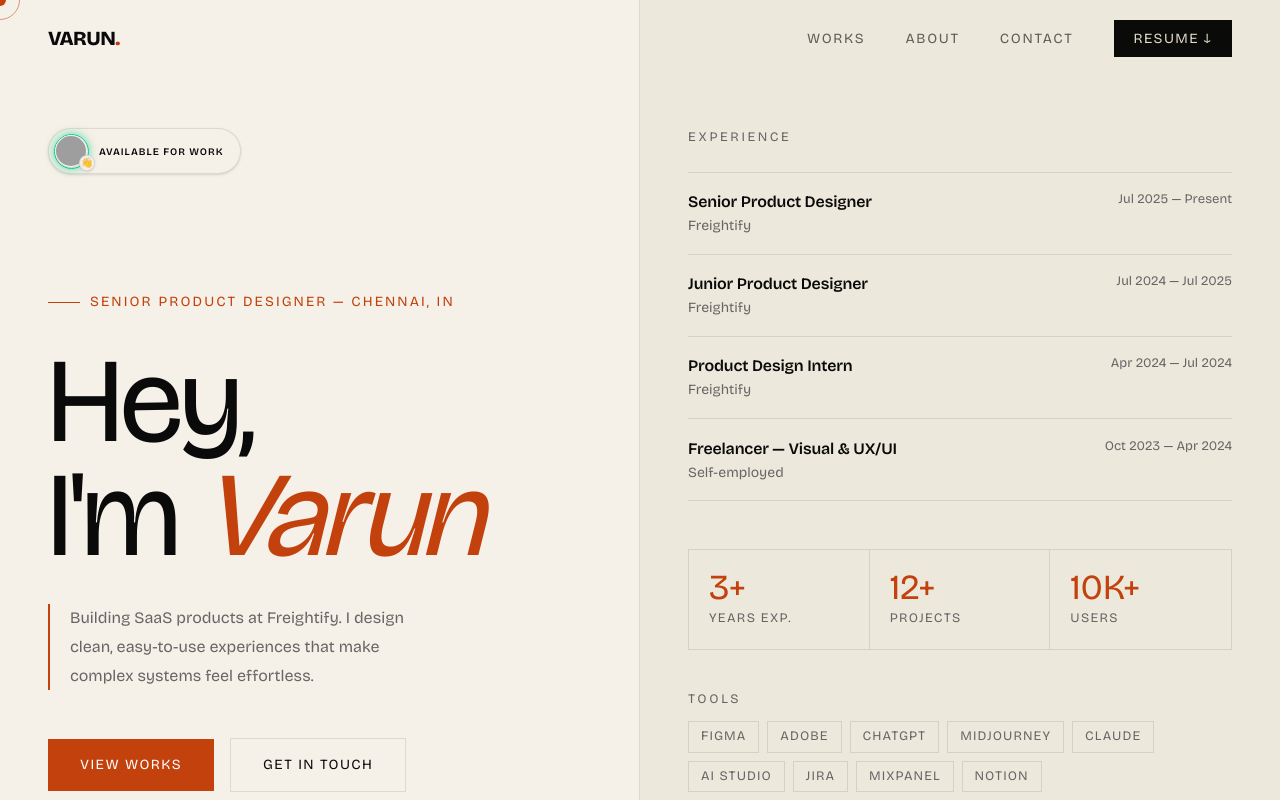
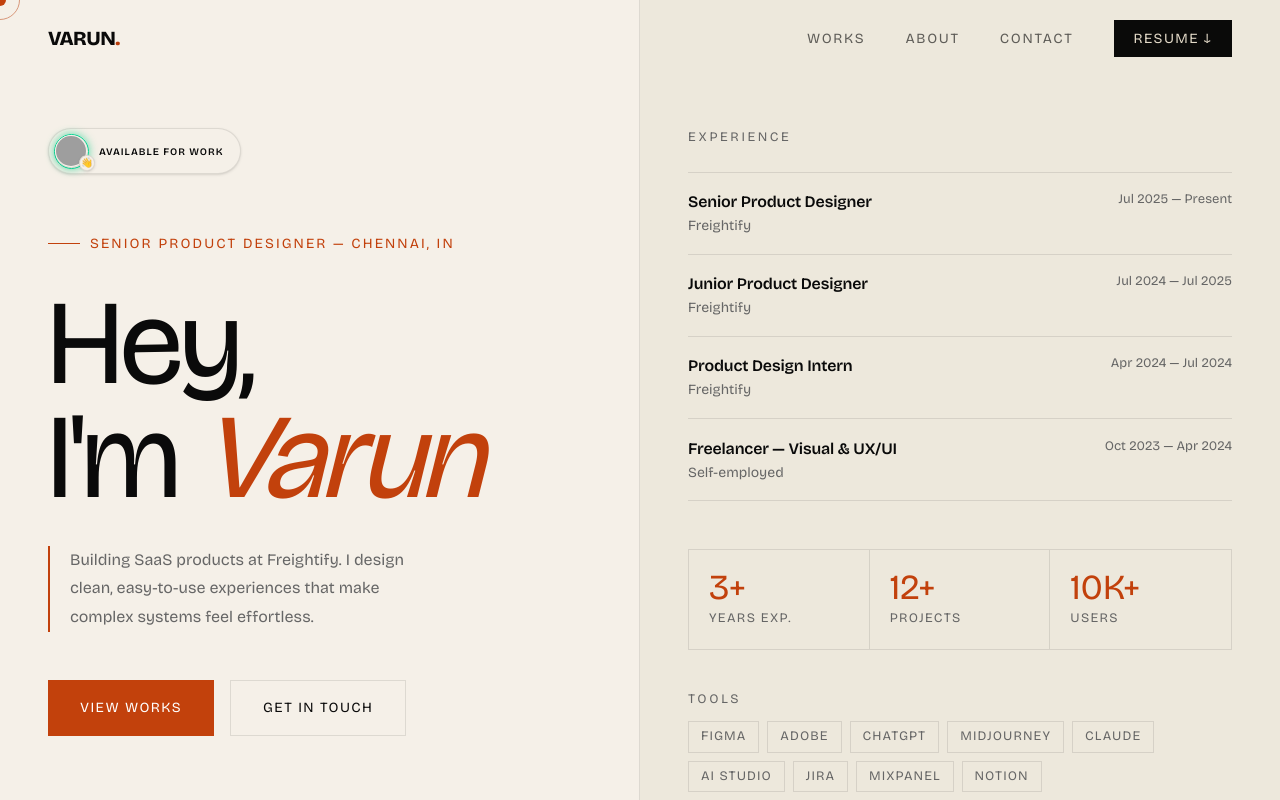
Before and after one commit to ivarunrag1/Varun-Portfolio, a React (Vite) app: page / in a window 1280 px wide. Shown: the top 800 px of the page. Built offline with nearby package versions, Linux system fonts and the light colour scheme; grey boxes are pictures that could not be loaded.

Commit message:
style: optimize hero section for mobile responsiveness
Adjust hero height to use dvh units and improve layout for call-to-action buttons to ensure better usability on smaller screens.

```diff
--- a/src/App.tsx
+++ b/src/App.tsx
@@ -495,9 +495,9 @@ const Navbar = () => {
 
 const Hero = () => {
   return (
-    <section id="hero" className="min-h-screen grid grid-cols-1 md:grid-cols-2 relative overflow-hidden">
+    <section id="hero" className="min-h-[100dvh] md:h-[100dvh] grid grid-cols-1 md:grid-cols-2 relative overflow-hidden">
       {/* Left */}
-      <div className="flex flex-col justify-end pt-32 pb-20 px-6 md:px-12 relative md:border-r border-b md:border-b-0 border-[var(--color-border)]">
+      <div className="flex flex-col justify-end pt-40 md:pt-32 pb-16 px-6 md:px-12 relative md:border-r border-b md:border-b-0 border-[var(--color-border)] md:overflow-y-auto">
         <div className="absolute top-28 md:top-32 left-6 md:left-12 flex items-center gap-3 z-10">
           <motion.div
              initial={{ opacity: 0, scale: 0.9 }}
@@ -552,19 +552,19 @@ const Hero = () => {
            initial={{ opacity: 0, y: 24 }}
            animate={{ opacity: 1, y: 0 }}
            transition={{ duration: 0.7, delay: 0.55 }}
-           className="flex flex-wrap gap-4 items-center"
+           className="flex flex-col sm:flex-row gap-4 items-stretch sm:items-center w-full"
         >
-           <a href="#works" className="bg-[var(--color-ember)] text-white font-mono text-sm tracking-[0.1em] uppercase px-8 py-4 hover:bg-[var(--color-ink)] hover:-translate-y-0.5 transition-all hover-target inline-block">
+           <a href="#works" className="bg-[var(--color-ember)] text-white font-mono text-sm tracking-[0.1em] uppercase px-8 h-14 flex items-center justify-center hover:bg-[var(--color-ink)] hover:-translate-y-0.5 transition-all hover-target text-center">
              View Works
            </a>
-           <a href="#contact" className="text-[var(--color-ink)] font-mono text-sm tracking-[0.1em] uppercase px-8 py-4 border border-[var(--color-border)] hover:border-[var(--color-ember)] hover:text-[var(--color-ember)] hover:-translate-y-0.5 transition-all hover-target inline-block">
+           <a href="#contact" className="text-[var(--color-ink)] font-mono text-sm tracking-[0.1em] uppercase px-8 h-14 flex items-center justify-center border border-[var(--color-border)] hover:border-[var(--color-ember)] hover:text-[var(--color-ember)] hover:-translate-y-0.5 transition-all hover-target text-center">
              Get in Touch
            </a>
         </motion.div>
       </div>
 
       {/* Right */}
-      <div className="flex flex-col justify-between pt-12 md:pt-32 pb-20 px-6 md:px-12 bg-[var(--color-paper2)]">
+      <div className="flex flex-col justify-between pt-12 md:pt-32 pb-20 px-6 md:px-12 bg-[var(--color-paper2)] md:overflow-y-auto">
         <motion.div
            initial={{ opacity: 0, y: 24 }}
            animate={{ opacity: 1, y: 0 }}
```
